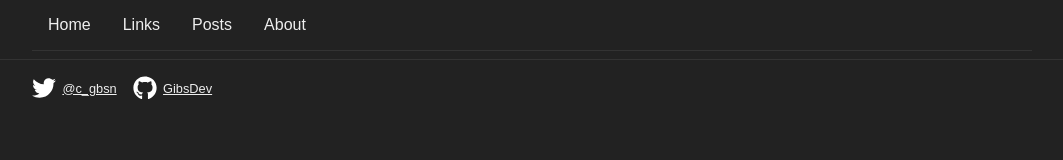
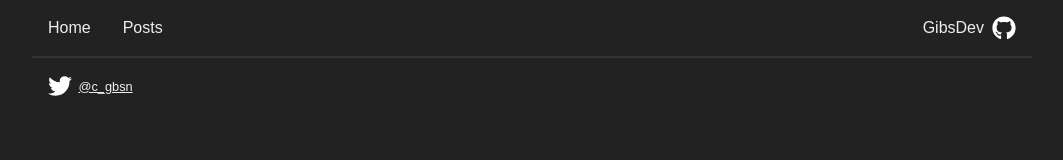
Before and after one commit to GibsDev/gibsdev.com, a website: page page.html in a window 1280 px wide. Shown: the whole page, without its empty margins (108-1171 px from the left). Drawn offline with Linux system fonts and the light colour scheme.

Commit message:
content updates

```diff
--- a/page.html
+++ b/page.html
@@ -14,24 +14,21 @@
     <header>
         <nav>
             <a href="/">Home</a>
-            <a href="/links">Links</a>
             <a href="/posts">Posts</a>
-            <a href="/about">About</a>
         </nav>
-        <span></span>
+        <a href="https://github.com/GibsDev">
+            <span>GibsDev</span>
+            <img alt="GitHub" src="/images/github.svg">
+        </a>
     </header>
     <div></div>
-    <hr>
     <footer>
         <a href="https://twitter.com/c_gbsn">
             <img alt="Twitter" src="/images/twitter.svg">
             <span>@c_gbsn</span>
         </a>
-        <a href="https://github.com/GibsDev">
-            <img alt="GitHub" src="/images/github.svg">
-            <span>GibsDev</span>
-        </a>
     </footer>
+    <!-- <span id="updated"></span> -->
 </body>
 
 </html>
--- a/public/style.css
+++ b/public/style.css
@@ -39,10 +39,6 @@ body {
     margin: 0;
 }
 
-#content > *:first-child {
-    margin-top: 0.5em;
-}
-
 #content, footer {
     padding-left: 1em;
     padding-right: 1em;
@@ -66,10 +62,18 @@ header {
     border-bottom: 1px solid #333;
 }
 
-header > span {
+header > a {
     padding: 1em;
-    text-align: right;
-    flex-grow: 1;
+    display: flex;
+    gap: 0.5em;
+    align-items: center;
+    text-decoration: none;
+    align-content: flex-end;
+}
+
+header > a img {
+    width: 24px;
+    height: 24px;
 }
 
 nav > a {
@@ -92,16 +96,17 @@ button {
 }
 
 footer {
+    box-sizing: border-box;
+    padding-top: 1em;
+    border-top: 1px solid #333;
     display: flex;
-    gap: 1em;
-    margin-top: 1em;
-    align-content: center;
+    gap: 1.5em;
 }
 
-footer > a {
+footer a {
     display: flex;
+    align-items: center;
     gap: 0.5em;
-    align-items: center;
     font-size: 0.8em;
 }
 
```
Also changed, not shown: public/posts/links.md (renamed from public/links.md, +1 -1 lines), public/posts/about-me.md (renamed from public/about.md).
